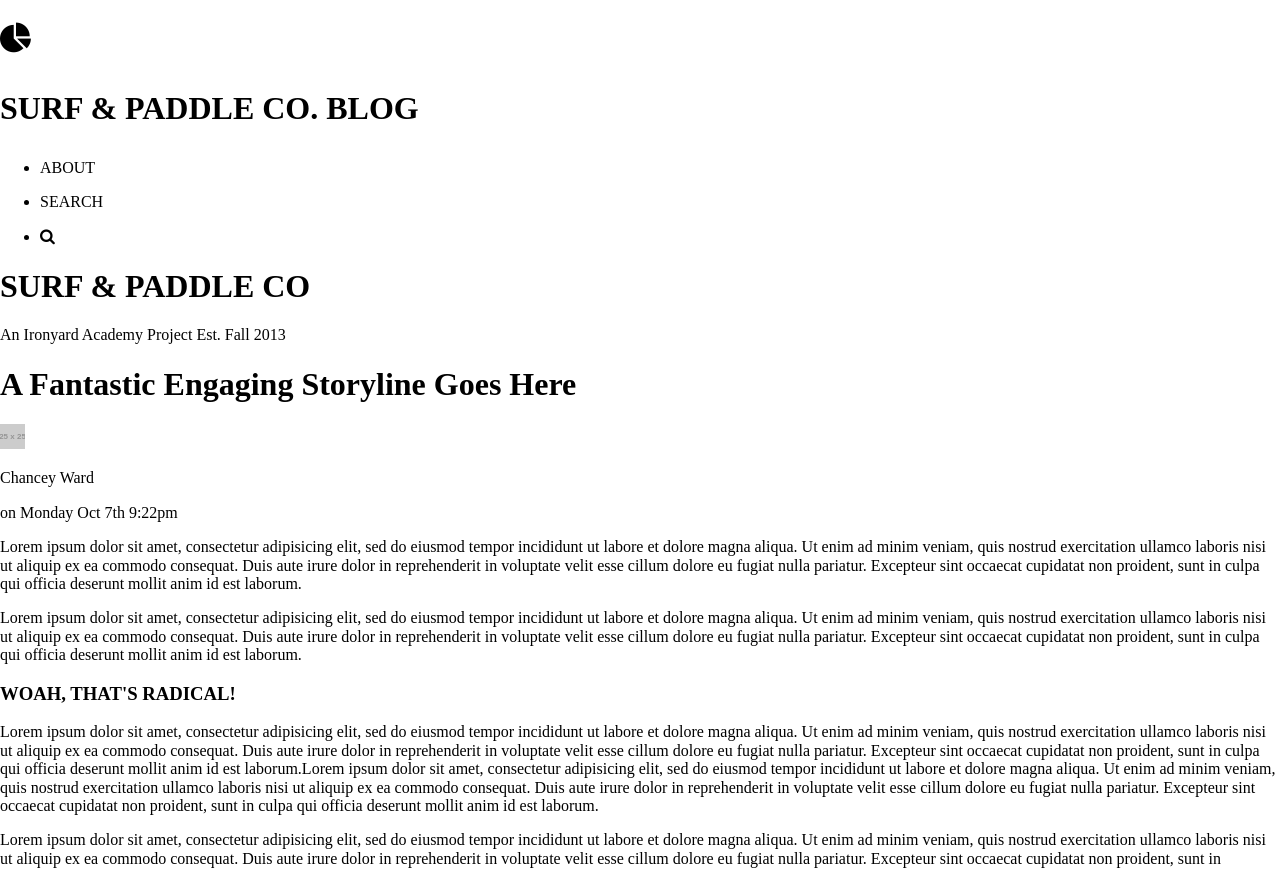
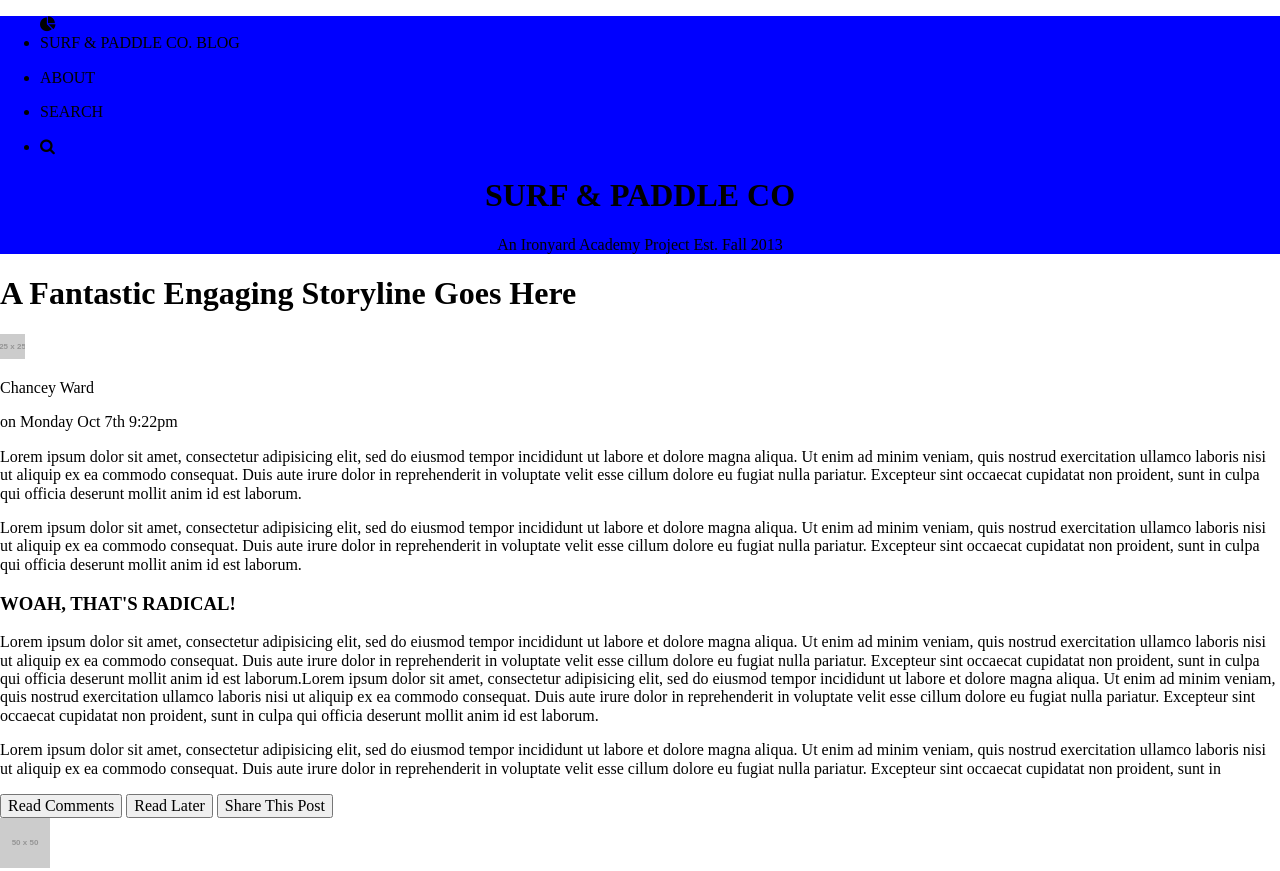
Before and after one commit to chanceyw/05-surf-and-paddle, a plain HTML site: page index.html in a window 1280 px wide. Shown: the top 871 px of the page. Drawn offline with nearby package versions, Linux system fonts and the light colour scheme; placeholder pictures from the web are drawn by us.

Commit message:
fixed a couple classes started on app.css

```diff
--- a/app.css
+++ b/app.css
@@ -0,0 +1,22 @@
+*{
+  box-sizing: border-box;
+  text-color: white;
+}
+
+.container {
+  background-color: blue;
+  width: 100%;
+  position: ;
+  text-color: white;
+}
+.header{
+text-align: center;
+}
+.left-top-logo {
+display: inline;
+}
+.right-top-logo {
+
+float: right;
+
+}
--- a/index.html
+++ b/index.html
@@ -10,8 +10,13 @@
   <body>
 <div class="container">
   <nav class="left-top-logo">
-    <h1><i class="fa fa-pie-chart"></i><p>SURF & PADDLE CO. BLOG</p></h1>
-    <ul class="right-top-nav">
+ <ul>
+    <li class="fa fa-pie-chart"></li>
+    <li class="surf">SURF & PADDLE CO. BLOG</li>
+  </ul>
+</nav>
+    <nav class="right-top-nav">
+     <ul>
       <li><p>ABOUT</p></li>
       <li><p>SEARCH</p></li>
       <li><i class="fa fa-search"></i></li>
```
